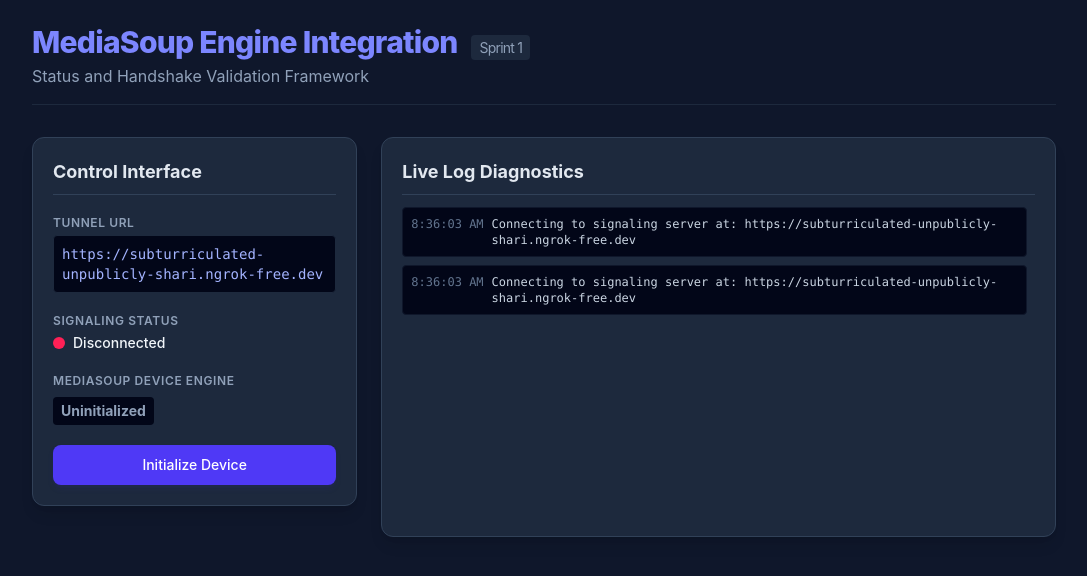
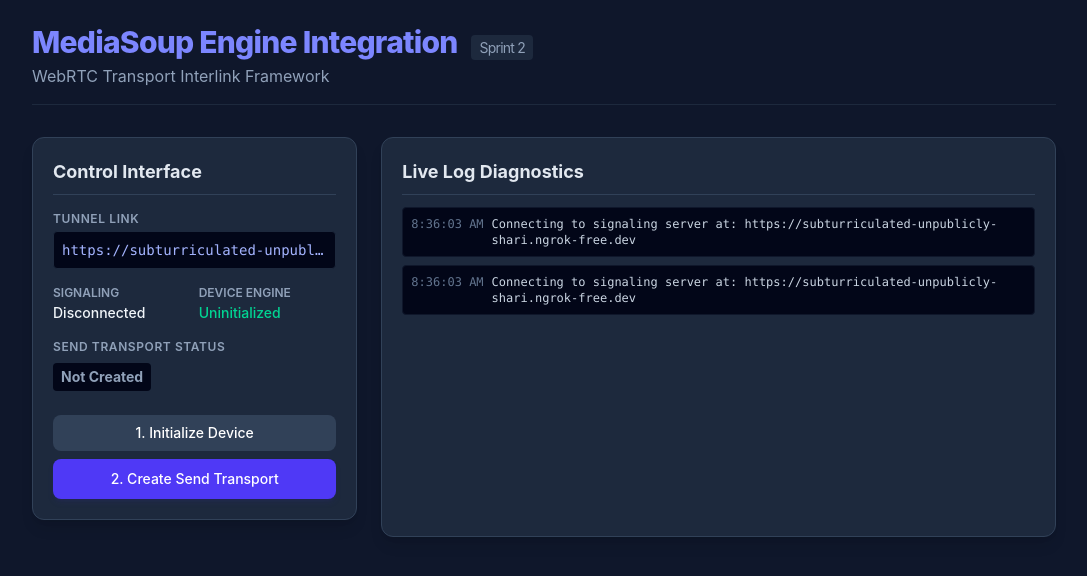
Before and after one commit to assignment-sets/sfu_meeting_rooms, a React app in the folder frontend/: page / in a window 1280 px wide. Shown: the top 576 px of the page, without its empty margins (96-1183 px from the left). Built offline with nearby package versions, Linux system fonts and the light colour scheme; no server answers; the HTML template or start-up script is replaced by a standard one.

Commit message:
feat: create send transport on server and client

```diff
--- a/frontend/src/App.jsx
+++ b/frontend/src/App.jsx
@@ -1,19 +1,22 @@
 // frontend/src/App.jsx
-import React, { useEffect, useState } from 'react';
+import React, { useEffect, useState, useRef } from 'react';
 import { io } from 'socket.io-client';
 import * as mediasoupClient from 'mediasoup-client';
 
-// Your live ngrok URL
 const SIGNALING_SERVER_URL = 'https://subturriculated-unpublicly-shari.ngrok-free.dev';
 
 function App() {
   const [socket, setSocket] = useState(null);
   const [connectionStatus, setConnectionStatus] = useState('Disconnected');
   const [deviceStatus, setDeviceStatus] = useState('Uninitialized');
+  const [transportStatus, setTransportStatus] = useState('Not Created');
   const [logs, setLogs] = useState([]);
   const [errorLog, setErrorLog] = useState('');
 
-  // Helper to add readable logs in the UI
+  // Use refs to store the mutable MediaSoup engine components across renders
+  const deviceRef = useRef(null);
+  const producerTransportRef = useRef(null);
+
   const addLog = (message, type = 'info') => {
     const timestamp = new Date().toLocaleTimeString();
     setLogs((prev) => [{ timestamp, message, type }, ...prev]);
@@ -22,9 +25,7 @@
   useEffect(() => {
     addLog(`Connecting to signaling server at: ${SIGNALING_SERVER_URL}`, 'info');
 
-    const socketInstance = io(SIGNALING_SERVER_URL, {
-      transports: ['websocket']
-    });
+    const socketInstance = io(SIGNALING_SERVER_URL, { transports: ['websocket'] });
     setSocket(socketInstance);
 
     socketInstance.on('connect', () => {
@@ -48,6 +49,7 @@
     };
   }, []);
 
+  // --- Sprint 1 Logic ---
   const initializeMediaSoupDevice = () => {
     if (!socket || !socket.connected) {
       setErrorLog('Cannot initialize: Socket signaling channel is not active.');
@@ -55,36 +57,80 @@
     }
 
     setDeviceStatus('Fetching RTP Capabilities...');
-    addLog('Emitting "getRouterRtpCapabilities" to server...', 'info');
-
     socket.emit('getRouterRtpCapabilities', {}, async (response) => {
       if (!response.success) {
         setErrorLog(`Failed to get capabilities: ${response.error}`);
         setDeviceStatus('Failed');
-        addLog(`Server rejected RTP capabilities request: ${response.error}`, 'error');
         return;
       }
 
-      const routerRtpCapabilities = response.data;
-      addLog('Successfully received Router RTP Capabilities from server.', 'success');
-      console.log('Router RTP Capabilities:', routerRtpCapabilities);
+      try {
+        const device = new mediasoupClient.Device();
+        await device.load({ routerRtpCapabilities: response.data });
 
-      try {
-        addLog('Instantiating local MediaSoup Client Device...', 'info');
-        const device = new mediasoupClient.Device();
-
-        addLog('Loading router capabilities into device...', 'info');
-        await device.load({ routerRtpCapabilities });
-
+        deviceRef.current = device; // Save instance to ref
         setDeviceStatus('Loaded & Ready');
-        addLog(`Device loaded successfully. Handler targeted: ${device.handlerName || 'Default'}`, 'success');
+        addLog(`Device loaded successfully. Handler: ${device.handlerName}`, 'success');
         setErrorLog('');
-        console.log('MediaSoup Device Instance:', device);
       } catch (error) {
-        console.error('Device load error:', error);
         setErrorLog(`Device Engine Error: ${error.message}`);
         setDeviceStatus('Failed');
         addLog(`Device loading failed: ${error.message}`, 'error');
+      }
+    });
+  };
+
+  // --- Sprint 2 Logic: Create Send Transport ---
+  const createSendTransport = () => {
+    if (!deviceRef.current) {
+      setErrorLog('Cannot create transport: Initialize MediaSoup Device engine first.');
+      return;
+    }
+
+    setTransportStatus('Requesting server creation...');
+    addLog('Emitting "createWebRtcTransport" to backend...', 'info');
+
+    socket.emit('createWebRtcTransport', {}, async (response) => {
+      if (!response.success) {
+        setErrorLog(`Server failed to allocate transport: ${response.error}`);
+        setTransportStatus('Failed');
+        addLog(`Server rejected transport allocation: ${response.error}`, 'error');
+        return;
+      }
+
+      const transportParams = response.data;
+      addLog(`Received server transport parameters. ID: ${transportParams.id}`, 'success');
+      console.log('Server WebRtcTransport Parameters:', transportParams);
+
+      try {
+        addLog('Instantiating client-side Send Transport configuration...', 'info');
+
+        // Instruct device to instantiate the client side counterpart
+        const transport = deviceRef.current.createSendTransport(transportParams);
+
+        // --- IMPORTANT CRITICAL PLACEHOLDERS FOR NEXT SPRINT ---
+        // MediaSoup client-side transport hooks require event listeners to execute properly.
+        // We will define these fully during actual track production later.
+        transport.on('connect', async ({ dtlsParameters }, callback, errback) => {
+          addLog('[Transport Engine] Hook "connect" triggered. (Will handle in later sprint)', 'warning');
+          callback();
+        });
+
+        transport.on('produce', async ({ kind, rtpParameters, appData }, callback, errback) => {
+          addLog('[Transport Engine] Hook "produce" triggered. (Will handle in later sprint)', 'warning');
+          callback({ id: 'dummy-producer-id' });
+        });
+        // --- END PLACEHOLDERS ---
+
+        producerTransportRef.current = transport;
+        setTransportStatus('Initialized & Live');
+        addLog(`Client Send Transport bound successfully! ID: ${transport.id}`, 'success');
+        setErrorLog('');
+      } catch (error) {
+        console.error('Client transport initialization failed:', error);
+        setErrorLog(`Transport Creation Error: ${error.message}`);
+        setTransportStatus('Failed');
+        addLog(`Client side instantiation crashed: ${error.message}`, 'error');
       }
     });
   };
@@ -93,63 +139,69 @@
     <div className="min-h-screen bg-slate-900 text-slate-100 font-sans p-6">
       <header className="max-w-5xl mx-auto mb-8 border-b border-slate-800 pb-4">
         <h1 className="text-3xl font-extrabold tracking-tight text-indigo-400">
-          MediaSoup Engine Integration <span className="text-sm font-normal text-slate-400 bg-slate-800 px-2 py-1 rounded ml-2">Sprint 1</span>
+          MediaSoup Engine Integration <span className="text-sm font-normal text-slate-400 bg-slate-800 px-2 py-1 rounded ml-2">Sprint 2</span>
         </h1>
-        <p className="text-slate-400 mt-1">Status and Handshake Validation Framework</p>
+        <p className="text-slate-400 mt-1">WebRTC Transport Interlink Framework</p>
       </header>
 
       <main className="max-w-5xl mx-auto grid grid-cols-1 md:grid-cols-3 gap-6">
 
-        {/* Control Panel Panel */}
-        <div className="bg-slate-800 rounded-xl p-5 border border-slate-700 h-fit space-y-5 shadow-lg">
+        {/* Control Interface */}
+        <div className="bg-slate-800 rounded-xl p-5 border border-slate-700 h-fit space-y-4 shadow-lg">
           <h2 className="text-lg font-bold border-b border-slate-700 pb-2 text-slate-200">Control Interface</h2>
 
           <div>
-            <label className="block text-xs font-semibold text-slate-400 uppercase tracking-wider mb-1">Tunnel URL</label>
-            <div className="text-sm font-mono bg-slate-950 p-2 rounded border border-slate-800 overflow-x-auto text-indigo-300 select-all">
-              {SIGNALING_SERVER_URL}
+            <label className="block text-xs font-semibold text-slate-400 uppercase tracking-wider mb-1">Tunnel Link</label>
+            <div className="text-sm font-mono bg-slate-950 p-2 rounded border border-slate-800 text-indigo-300 truncate">{SIGNALING_SERVER_URL}</div>
+          </div>
+
+          <div className="grid grid-cols-2 gap-2 text-xs">
+            <div>
+              <span className="text-slate-400 block font-semibold uppercase mb-0.5">Signaling</span>
+              <span className="font-medium text-sm block">{connectionStatus}</span>
+            </div>
+            <div>
+              <span className="text-slate-400 block font-semibold uppercase mb-0.5">Device Engine</span>
+              <span className="font-medium text-sm block text-emerald-400">{deviceStatus}</span>
             </div>
           </div>
 
           <div>
-            <label className="block text-xs font-semibold text-slate-400 uppercase tracking-wider mb-1">Signaling Status</label>
-            <div className="flex items-center space-x-2">
-              <span className={`h-3 w-3 rounded-full ${connectionStatus === 'Connected' ? 'bg-emerald-500 animate-pulse' : 'bg-rose-500'}`} />
-              <span className="font-medium text-sm">{connectionStatus}</span>
+            <label className="block text-xs font-semibold text-slate-400 uppercase tracking-wider mb-1">Send Transport Status</label>
+            <div className={`text-sm font-bold mt-1 inline-block px-2 py-1 rounded ${transportStatus === 'Initialized & Live' ? 'bg-indigo-500/10 text-indigo-400 border border-indigo-500/20' : 'bg-slate-950 text-slate-400'}`}>
+              {transportStatus}
             </div>
           </div>
 
-          <div>
-            <label className="block text-xs font-semibold text-slate-400 uppercase tracking-wider mb-1">MediaSoup Device Engine</label>
-            <div className={`text-sm font-bold mt-1 inline-block px-2 py-1 rounded ${deviceStatus === 'Loaded & Ready' ? 'bg-emerald-500/10 text-emerald-400 border border-emerald-500/20' : 'bg-slate-950 text-slate-400'}`}>
-              {deviceStatus}
+          <div className="space-y-2 pt-2">
+            <button
+              onClick={initializeMediaSoupDevice}
+              disabled={deviceStatus === 'Loaded & Ready'}
+              className="w-full disabled:opacity-40 bg-slate-700 hover:bg-slate-600 text-white font-medium text-sm py-2 px-4 rounded-lg transition"
+            >
+              1. Initialize Device
+            </button>
+            <button
+              onClick={createSendTransport}
+              className="w-full bg-indigo-600 hover:bg-indigo-500 active:bg-indigo-700 text-white font-medium text-sm py-2.5 px-4 rounded-lg transition shadow-md shadow-indigo-900/20"
+            >
+              2. Create Send Transport
+            </button>
           </div>
         </div>
 
-          <button
-            onClick={initializeMediaSoupDevice}
-            className="w-full bg-indigo-600 hover:bg-indigo-500 active:bg-indigo-700 text-white font-medium text-sm py-2.5 px-4 rounded-lg transition shadow-md shadow-indigo-900/20"
-          >
-            Initialize Device
-          </button>
-        </div>
-
-        {/* Dynamic Event Logs & Diagnostics */}
+        {/* Diagnostic Logs */}
         <div className="md:col-span-2 flex flex-col space-y-4">
           {errorLog && (
             <div className="bg-rose-950/40 border border-rose-500/30 text-rose-300 p-4 rounded-xl text-sm font-medium">
-              <span className="font-bold block text-rose-400 mb-0.5">Critical Subsystem Error:</span>
               {errorLog}
             </div>
           )}
 
           <div className="bg-slate-800 border border-slate-700 rounded-xl p-5 flex-1 flex flex-col min-h-[400px] shadow-lg">
             <h2 className="text-lg font-bold border-b border-slate-700 pb-2 text-slate-200 mb-3">Live Log Diagnostics</h2>
-            <div className="flex-1 overflow-y-auto max-h-[350px] space-y-2 font-mono text-xs pr-2">
-              {logs.length === 0 ? (
-                <div className="text-slate-500 italic text-center pt-10">System idle. Waiting for interaction loop...</div>
-              ) : (
-                logs.map((log, index) => (
+            <div className="flex-1 overflow-y-auto max-h-[350px] space-y-2 font-mono text-xs">
+              {logs.map((log, index) => (
                 <div key={index} className="p-2 rounded bg-slate-950 border border-slate-900 flex items-start space-x-2">
                   <span className="text-slate-500 shrink-0">{log.timestamp}</span>
                   <span className={
@@ -160,12 +212,11 @@
                     {log.message}
                   </span>
                 </div>
-                ))
-              )}
+              ))}
+            </div>
           </div>
         </div>
 
-        </div>
       </main>
     </div>
   );
```
Also changed, not shown: 1 other file (tests, documents, lock files or other folders). Lines whose indentation alone changed are shown as unchanged.
